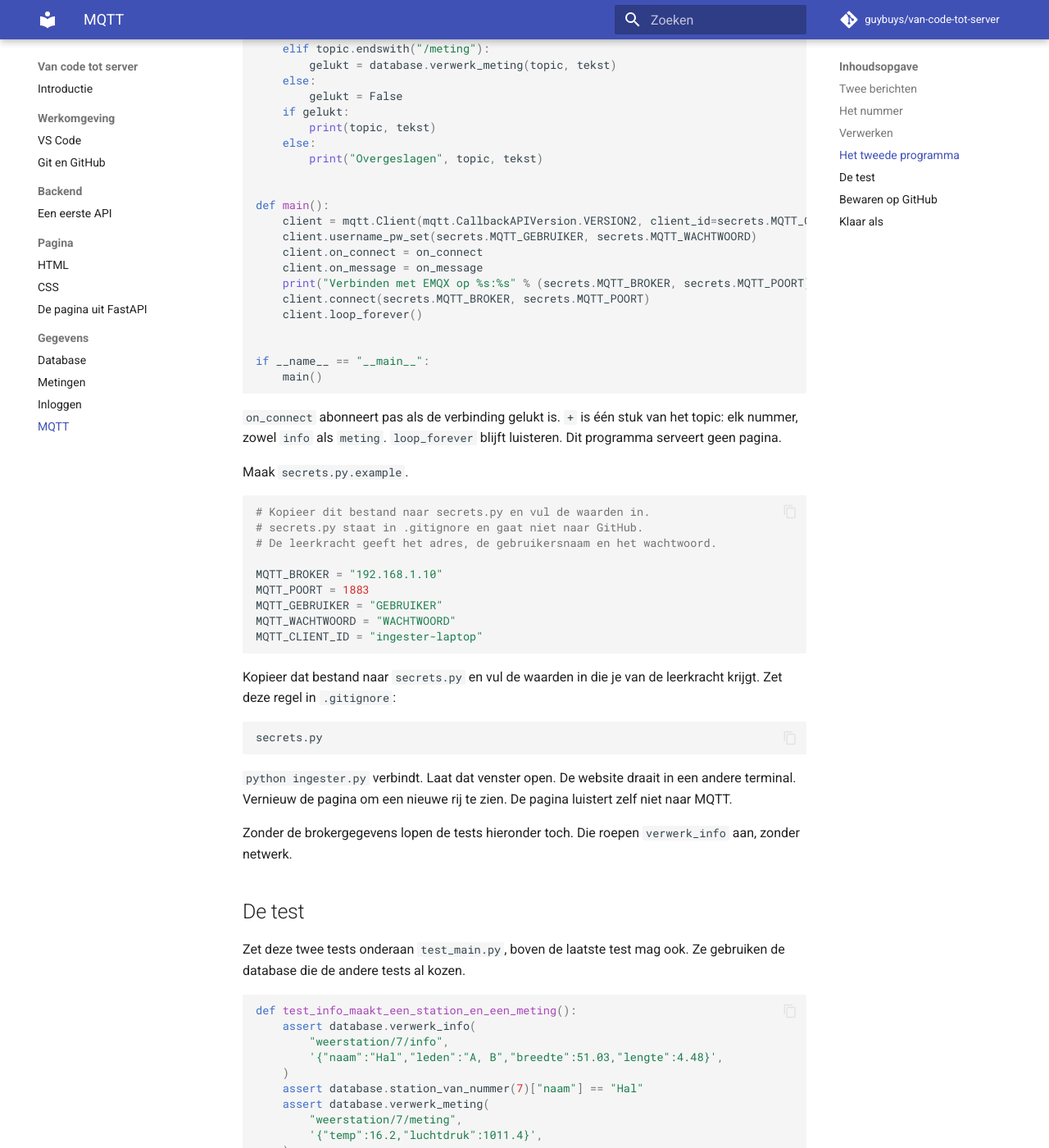
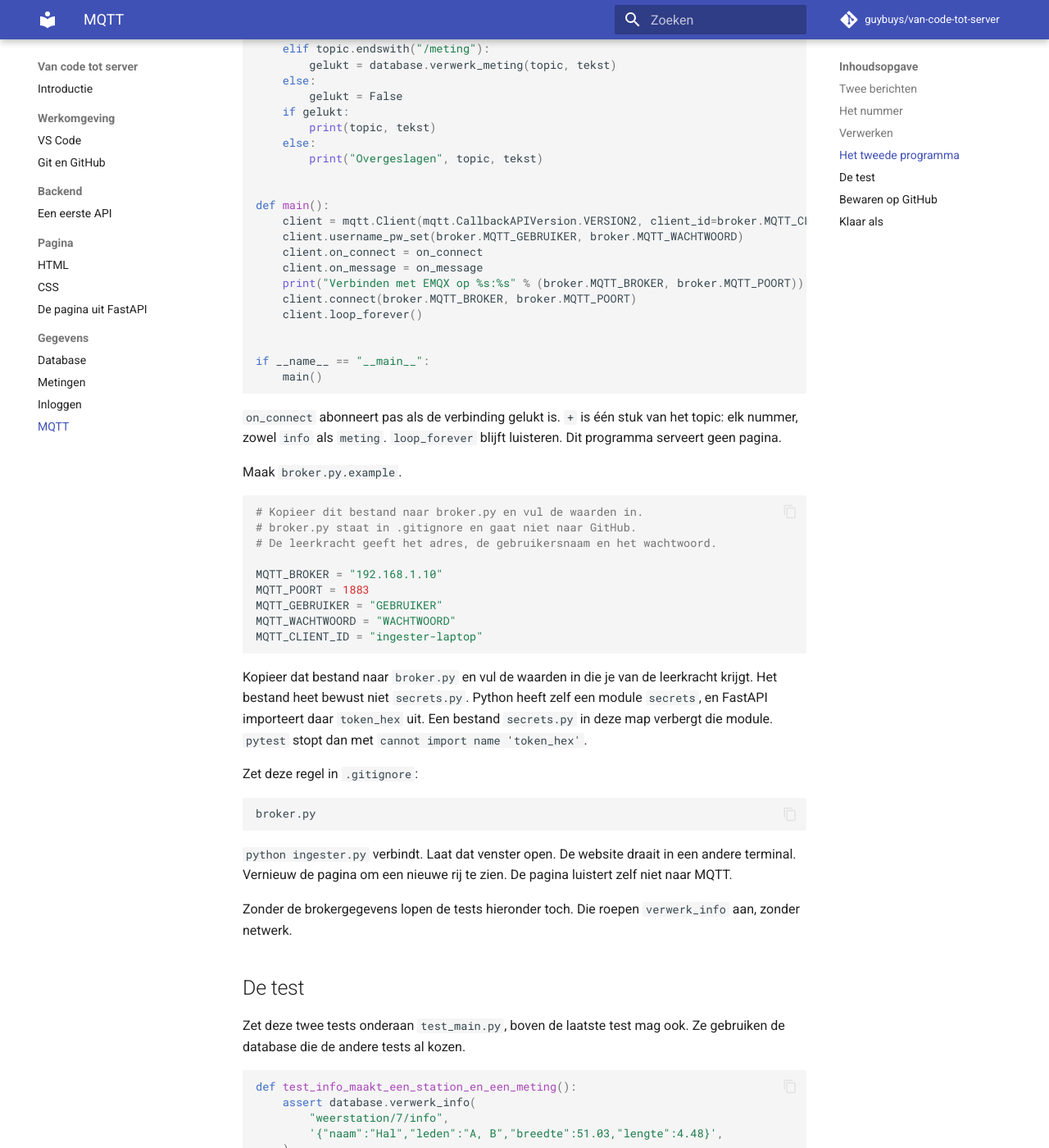
Before and after one commit to guybuys/van-code-tot-server, an MkDocs documentation site: the page built from docs/mqtt.md, in a window 1280 px wide and 1400 px high, scrolled down 3839 px. Shown: the whole window at 82% size. Built offline with MkDocs 1.6.1 and Material for MkDocs 9.7.7, drawn with Linux system fonts in a browser that asks for light colours; comment, search, counter and statistics services are not loaded; some of the changed text lies outside the part shown.

Commit message:
Noem de brokergegevens broker.py, zodat secrets van Python bereikbaar blijft.
Co-authored-by: Cursor <cursoragent@cursor.com>

````diff
--- a/docs/mqtt.md
+++ b/docs/mqtt.md
@@ -152,7 +152,7 @@ Maak `ingester.py`.
 import paho.mqtt.client as mqtt
 
 import database
-import secrets
+import broker
 
 database.start()
 
@@ -182,12 +182,12 @@ def on_message(client, userdata, bericht):
 
 
 def main():
-    client = mqtt.Client(mqtt.CallbackAPIVersion.VERSION2, client_id=secrets.MQTT_CLIENT_ID)
-    client.username_pw_set(secrets.MQTT_GEBRUIKER, secrets.MQTT_WACHTWOORD)
+    client = mqtt.Client(mqtt.CallbackAPIVersion.VERSION2, client_id=broker.MQTT_CLIENT_ID)
+    client.username_pw_set(broker.MQTT_GEBRUIKER, broker.MQTT_WACHTWOORD)
     client.on_connect = on_connect
     client.on_message = on_message
-    print("Verbinden met EMQX op %s:%s" % (secrets.MQTT_BROKER, secrets.MQTT_POORT))
-    client.connect(secrets.MQTT_BROKER, secrets.MQTT_POORT)
+    print("Verbinden met EMQX op %s:%s" % (broker.MQTT_BROKER, broker.MQTT_POORT))
+    client.connect(broker.MQTT_BROKER, broker.MQTT_POORT)
     client.loop_forever()
 
 
@@ -197,11 +197,11 @@ if __name__ == "__main__":
 
 `on_connect` abonneert pas als de verbinding gelukt is. `+` is één stuk van het topic: elk nummer, zowel `info` als `meting`. `loop_forever` blijft luisteren. Dit programma serveert geen pagina.
 
-Maak `secrets.py.example`.
+Maak `broker.py.example`.
 
 ```python
-# Kopieer dit bestand naar secrets.py en vul de waarden in.
-# secrets.py staat in .gitignore en gaat niet naar GitHub.
+# Kopieer dit bestand naar broker.py en vul de waarden in.
+# broker.py staat in .gitignore en gaat niet naar GitHub.
 # De leerkracht geeft het adres, de gebruikersnaam en het wachtwoord.
 
 MQTT_BROKER = "192.168.1.10"
@@ -211,10 +211,12 @@ MQTT_WACHTWOORD = "WACHTWOORD"
 MQTT_CLIENT_ID = "ingester-laptop"
 ```
 
-Kopieer dat bestand naar `secrets.py` en vul de waarden in die je van de leerkracht krijgt. Zet deze regel in `.gitignore`:
+Kopieer dat bestand naar `broker.py` en vul de waarden in die je van de leerkracht krijgt. Het bestand heet bewust niet `secrets.py`. Python heeft zelf een module `secrets`, en FastAPI importeert daar `token_hex` uit. Een bestand `secrets.py` in deze map verbergt die module. `pytest` stopt dan met `cannot import name 'token_hex'`.
+
+Zet deze regel in `.gitignore`:
 
 ```text
-secrets.py
+broker.py
 ```
 
 `python ingester.py` verbindt. Laat dat venster open. De website draait in een andere terminal. Vernieuw de pagina om een nieuwe rij te zien. De pagina luistert zelf niet naar MQTT.
@@ -261,23 +263,25 @@ Twaalf tests passed. De tweede info-regel verandert de naam en laat de meting st
 ## Bewaren op GitHub
 
 ```powershell
-git add database.py ingester.py secrets.py.example test_main.py .gitignore
+git add database.py ingester.py broker.py.example test_main.py .gitignore
 git commit -m "Schrijf MQTT-berichten met een apart programma in de database"
 git push
 ```
 
-`git status` toont `secrets.py` niet.
+`git status` toont `broker.py` niet.
 
 ## Klaar als
 
 - `pytest` eindigt met 12 geslaagde tests.
 - Een info-bericht voor een nieuw nummer maakt een station. Een meting zonder station maakt geen rij.
 - `ingester.py` is een apart bestand. Er is geen MQTT-code in een route van `main.py`.
-- `secrets.py` staat niet op GitHub.
+- `broker.py` staat niet op GitHub.
 
 ??? note "Als het niet lukt"
 
-    **`No module named 'secrets'`.** `secrets.py` ontbreekt. Kopieer `secrets.py.example` en vul de waarden in. De module `secrets` van Python is een andere. Jouw bestand in de projectmap wint zolang je de ingester vanuit die map start.
+    **`cannot import name 'token_hex' from 'secrets'`.** In de projectmap staat `secrets.py`. Hernoem dat bestand naar `broker.py`. In `ingester.py` wordt dat `import broker`, en `broker.MQTT_BROKER` in plaats van `secrets.MQTT_BROKER`. Verwijder `secrets.py`. Zolang dat bestand er ligt, blijft pytest stoppen.
+
+    **`No module named 'broker'`.** `broker.py` ontbreekt. Kopieer `broker.py.example` en vul de waarden in.
 
     **`no such column: nummer`.** `zorg_voor_nummer` draait niet vanuit `start`, of de server is niet herstart na het bewaren van `database.py`.
 
@@ -287,4 +291,4 @@ git push
 
     **De pagina verandert niet vanzelf.** Ze leest de database bij een vernieuwing. MQTT zit niet in de browser.
 
-    **`git status` toont `secrets.py`.** De regel in `.gitignore` ontbreekt. De regel is exact `secrets.py`.
+    **`git status` toont `broker.py`.** De regel in `.gitignore` ontbreekt. De regel is exact `broker.py`.
````
Also changed, not shown: 4 other files.
